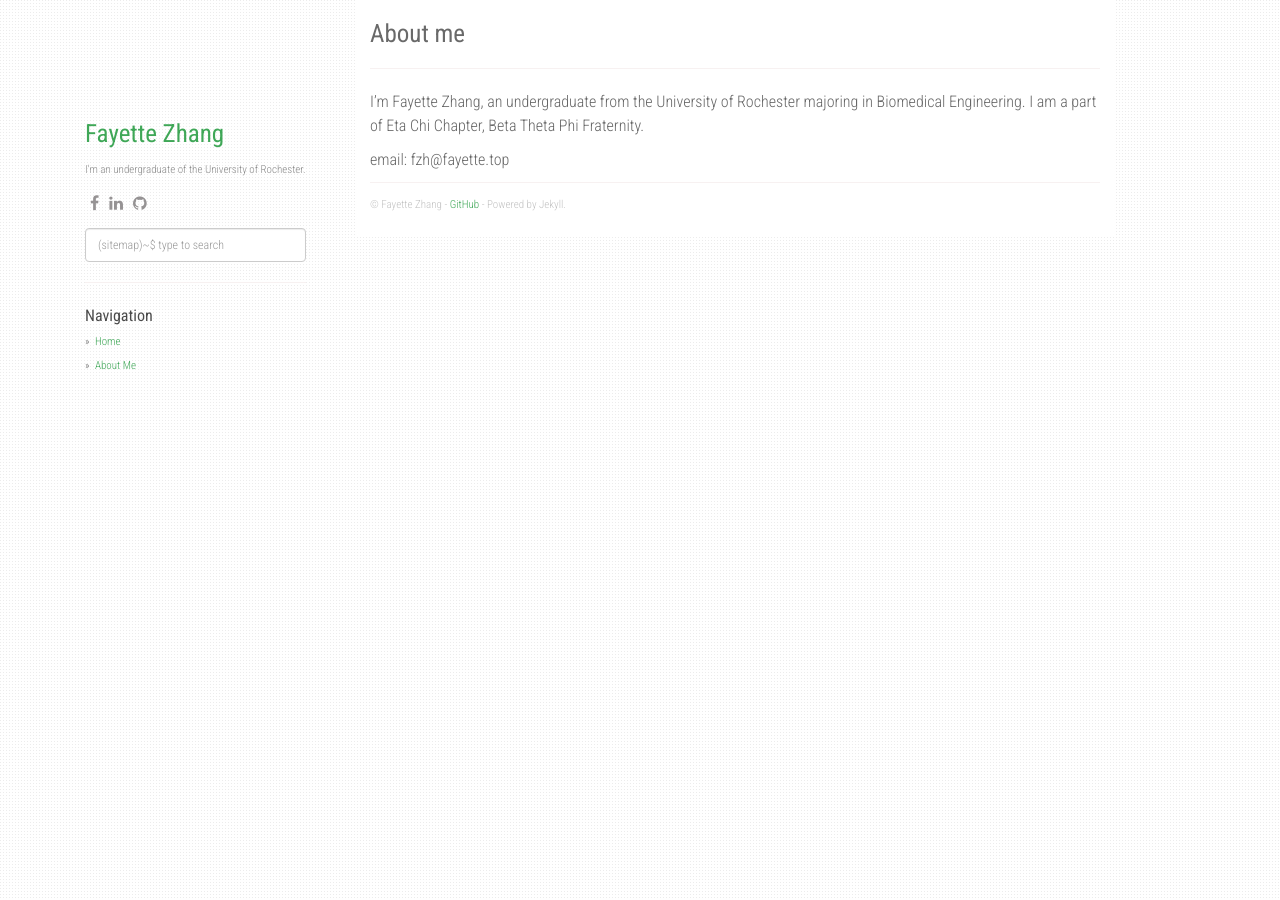
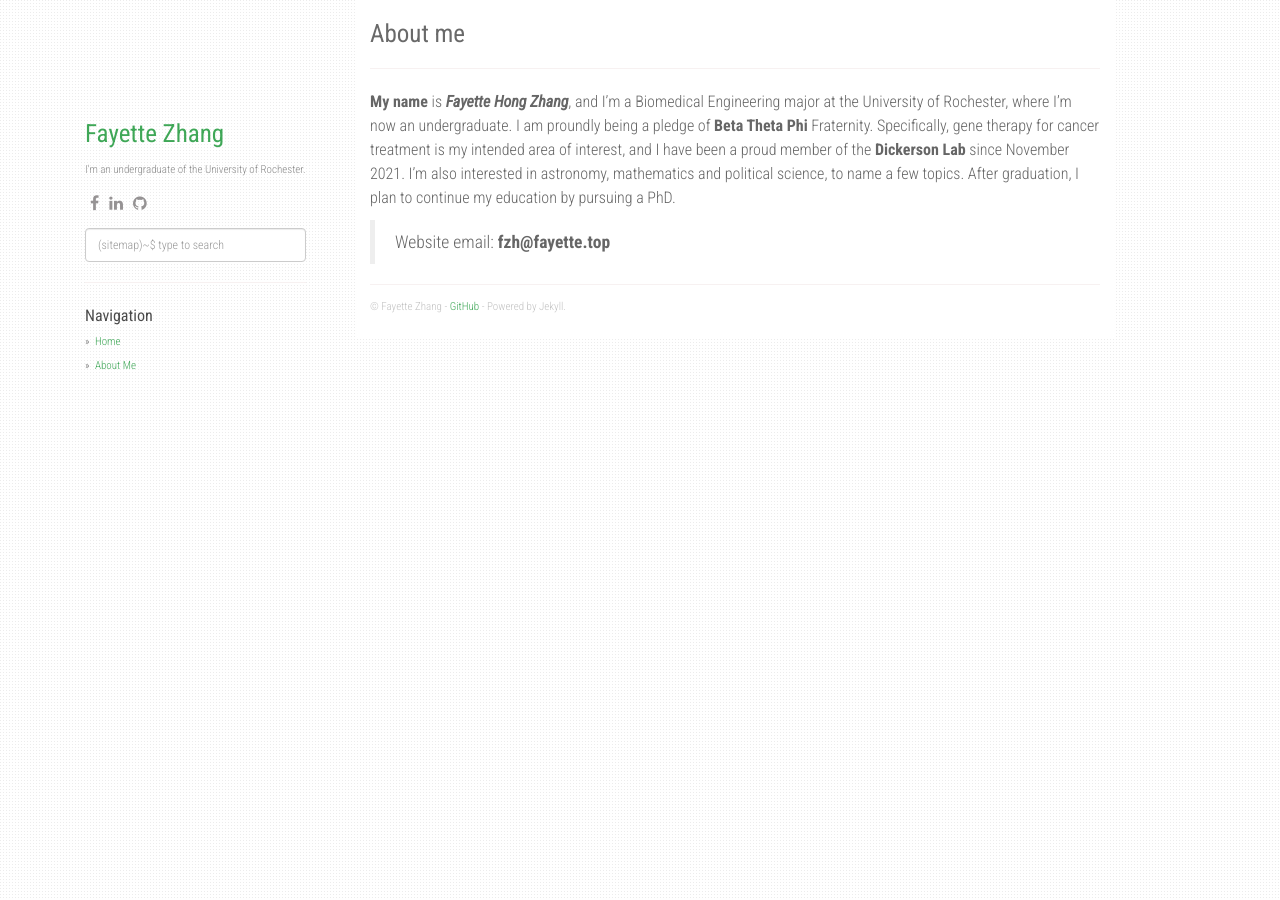
Before and after one commit to fayettecc/fayettecc.github.io, a Jekyll site: the page built from about.md, in a window 1280 px wide. Built offline with Jekyll 4.4.1, drawn with Linux system fonts in a browser that asks for light colours; nearby versions of some CDN libraries.

Commit message:
Update about.md

```diff
--- a/about.md
+++ b/about.md
@@ -4,6 +4,6 @@ title: About me
 permalink: /about/
 ---
 
-I'm Fayette Zhang, an undergraduate from the University of Rochester majoring in Biomedical Engineering. I am a part of Eta Chi Chapter, Beta Theta Phi Fraternity.
+**My name** is ***Fayette Hong Zhang***, and I'm a Biomedical Engineering major at the University of Rochester, where I'm now an undergraduate. I am proundly being a pledge of **Beta Theta Phi** Fraternity. Specifically, gene therapy for cancer treatment is my intended area of interest, and I have been a proud member of the **Dickerson Lab** since November 2021. I'm also interested in astronomy, mathematics and political science, to name a few topics. After graduation, I plan to continue my education by pursuing a PhD.
 
-email: fzh@fayette.top
+>Website email: **fzh@fayette.top**
```
